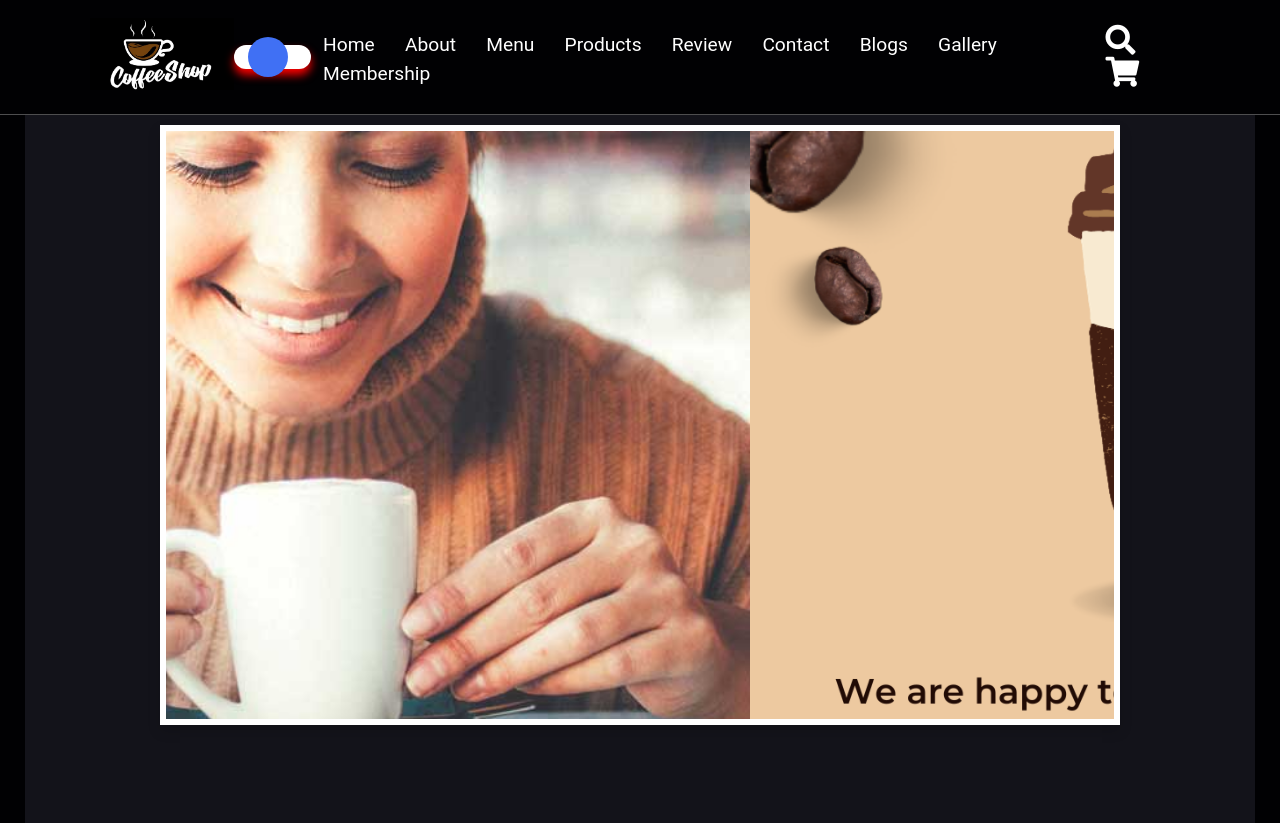
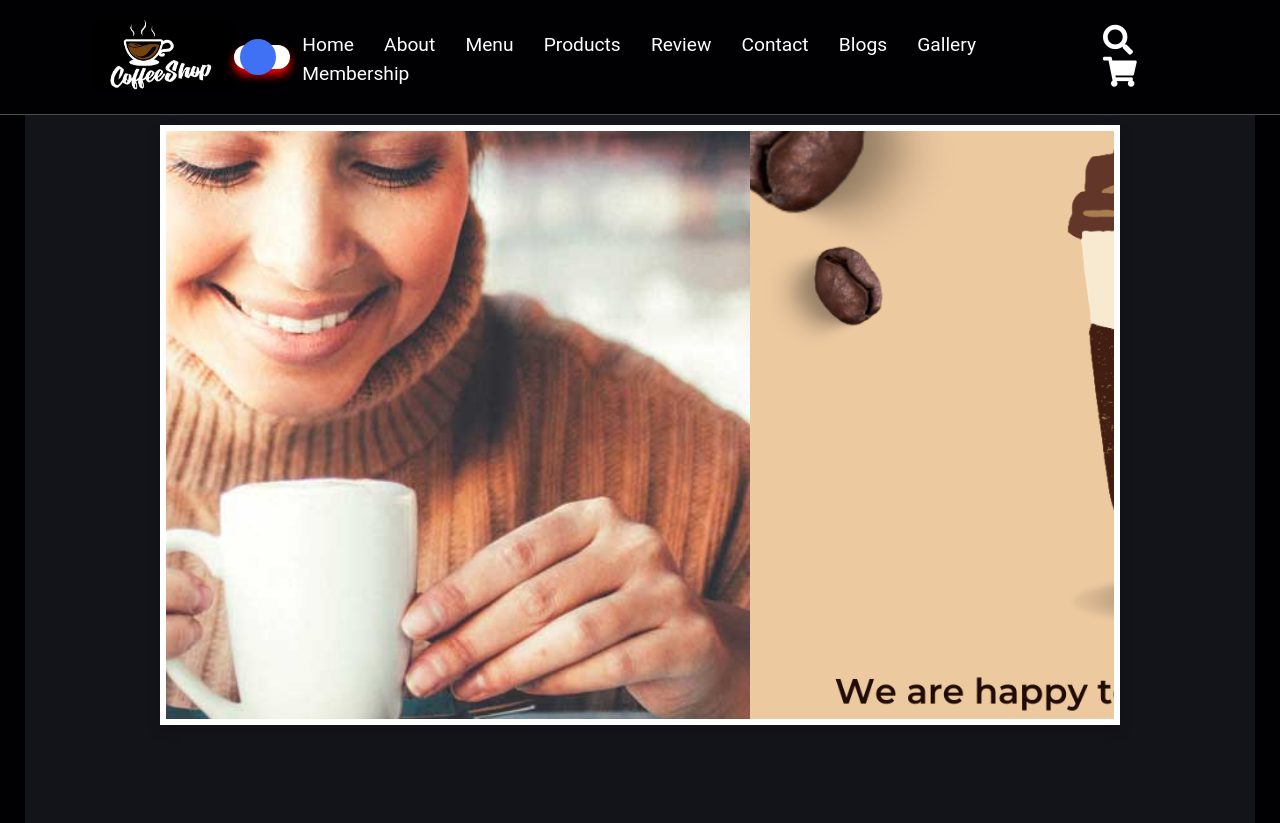
Before and after one commit to revou-fsse-3/module-2-noviairawati, a plain HTML site: page WEEK-3/Index.html in a window 1280 px wide. Shown: the top 823 px of the page. Drawn offline with Linux system fonts and the light colour scheme.

Commit message:
Update style.css

```diff
--- a/WEEK-3/style.css
+++ b/WEEK-3/style.css
@@ -68,7 +68,7 @@ body.dark {
 .toggle {
     position: relative;
     height: 2rem;
-    width: 7rem;
+    width: 5rem;
     border-radius: 100px;
     background-color: #fff;
     box-shadow: 0 .5rem .8rem red;
@@ -78,19 +78,19 @@ body.dark {
 .toggle::before {
     content: "";
     position: absolute;
-    height: 40px;
-    width: 40px;
+    height: 3rem;
+    width: 3rem;
     background: #4070f4;
     border-radius: 50%;
     top: 50%;
-    left: 14px;
+    left: .5rem;
     transform: translateY(-50%);
     transition: all 0.3s ease-in-out;
 }
 
 .toggle.active::before {
     background-color: #18191a;
-    left: calc(100% - 110px - 14px);
+    left: calc(100% - 1rem - 3rem);
 }
 
 /* Tag section */
```
